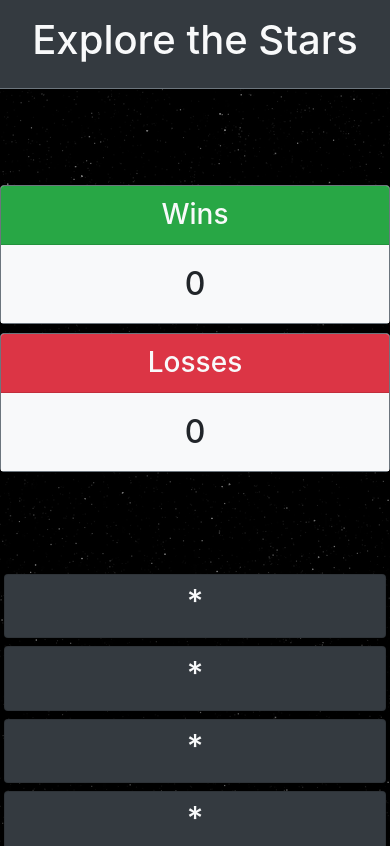
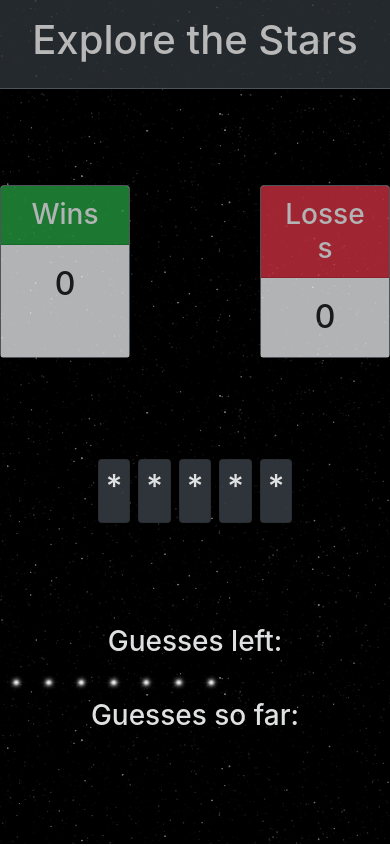
Before and after one commit to robertshaw87/Word-Guess-Game, a plain HTML site: page index.html in a window 390 px wide. Shown: the top 846 px of the page. Drawn offline with nearby package versions, Linux system fonts and the light colour scheme.

Commit message:
made webpage responsive at all resolutions

```diff
--- a/assets/css/style.css
+++ b/assets/css/style.css
@@ -1,4 +1,42 @@
 body {
     background-image: url("../images/background.gif");
     background-repeat: repeat;
+    opacity: .9;
 }
+
+header {
+    opacity: .8;
+}
+
+#winsCard {
+    animation-name: card-animation;
+    animation-duration: .6s;
+    opacity: .8;
+}
+
+#lossesCard {
+    animation-name: card-animation;
+    animation-duration: .6s;
+    opacity: .8;
+}
+
+@keyframes card-animation {
+    0% {
+      opacity: .5;
+      transform: scale(0);
+    }
+    100% {
+      opacity: .8;
+      transform: scale(1);
+    }
+  }
+
+
+.word-progress {
+    animation-name: word-progress-animation;
+    animation-duration: .6s;
+}
+
+.guessed-letters {
+    opacity: .7;
+}
--- a/assets/javascript/game.js
+++ b/assets/javascript/game.js
@@ -107,7 +107,7 @@ function displayProgress() {
 
     for (var i=0; i<wordProgress.length; i++){
         var letterCard = $("<div>");
-        letterCard.attr("class","card m-1 p-1 pt-2 pb-2 col-md-1 col-sm-1 bg-dark text-light word-progress");
+        letterCard.attr("class","card m-1 p-1 pt-2 pb-2 col-md-1 col-1 col-sm-1 bg-dark text-light word-progress");
         var cardText = $("<div>");
         cardText.attr("class", "card-text");
         var cardLetter = $("<h2>");
@@ -126,7 +126,7 @@ function displayGuessesLeft() {
 
     for (var i=0; i<guessesLeft; i++){
         var starPic = $("<div>");
-        starPic.attr("class", "col-md-3 col-sm-1 m-0 p-0");
+        starPic.attr("class", "col-md-3 col-1 col-sm-1 m-0 p-0");
         starPic.append("<img height=auto width=100% src='assets/images/star.png' alt='star'>");
         console.log(starPic);
         guessesStars.append(starPic);
@@ -142,7 +142,7 @@ function displayGuessedLetters(){
 
     for (var i=0; i<guessedLetters.length; i++){
         var letterCard = $("<div>");
-        letterCard.attr("class","card m-1 p-0 pt-3 pb-2 col-md-1 col-sm-1 bg-danger text-light guessed-letters");
+        letterCard.attr("class","card m-1 p-0 pt-3 pb-2 col-md-1 col-1 col-sm-1 bg-danger text-light guessed-letters");
         var cardText = $("<div>");
         cardText.attr("class", "card-text");
         var cardLetter = $("<h4>");
--- a/index.html
+++ b/index.html
@@ -20,21 +20,21 @@
 
 <body>
   <header class="bg-dark border-bottom border-secondary" id="header">
-    <h1 class="container text-center p-3 text-light mr-auto ml-auto">Explore the Stars</h1>
+    <h1 class="container text-center p-3 text-white mr-auto ml-auto">Explore the Stars</h1>
   </header>
 
   <main class="container text-center">
     <div class="row mt-5"></div>
     <div class="row mt-5">
-      <div class="card p-0 col-md-2 col-xs-4 col-sm-4 border-secondary">
-        <h3 class="card-header bg-success text-light" id="winsCard">Wins</h3>
+      <div class="card p-0 col-md-2 col-4 col-sm-4 border-secondary" id="winsCard">
+        <h3 class="card-header bg-success text-light">Wins</h3>
         <!-- hook to display wins -->
         <h2 class="card-body m-0 bg-light" id="wins"></h2>
       </div>
       <!-- hook to display a message to the player -->
-      <h3 class="col-md-8 col-sm-4 text-light" id="playerMessage"></h3>
-      <div class="card p-0 col-md-2 col-xs-4 col-sm-4 border-secondary">
-        <h3 class="card-header bg-danger text-light" id="lossesCard">Losses</h3>
+      <h3 class="col-md-8 col-4 col-sm-4 text-light" id="playerMessage"></h3>
+      <div class="card p-0 col-md-2 col-4 col-sm-4 border-secondary" id="lossesCard">
+        <h3 class="card-header bg-danger text-light">Losses</h3>
         <!-- hook to display losses -->
         <h2 class="card-body m-0 bg-light" id="losses"></h2>
       </div>
```
